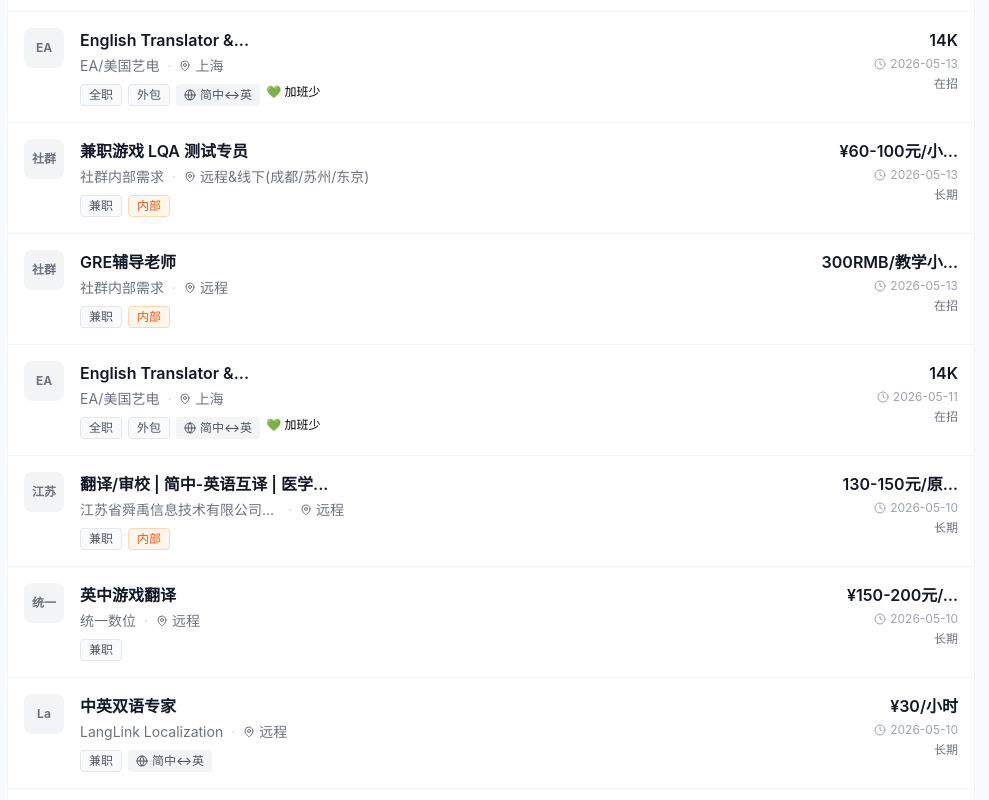
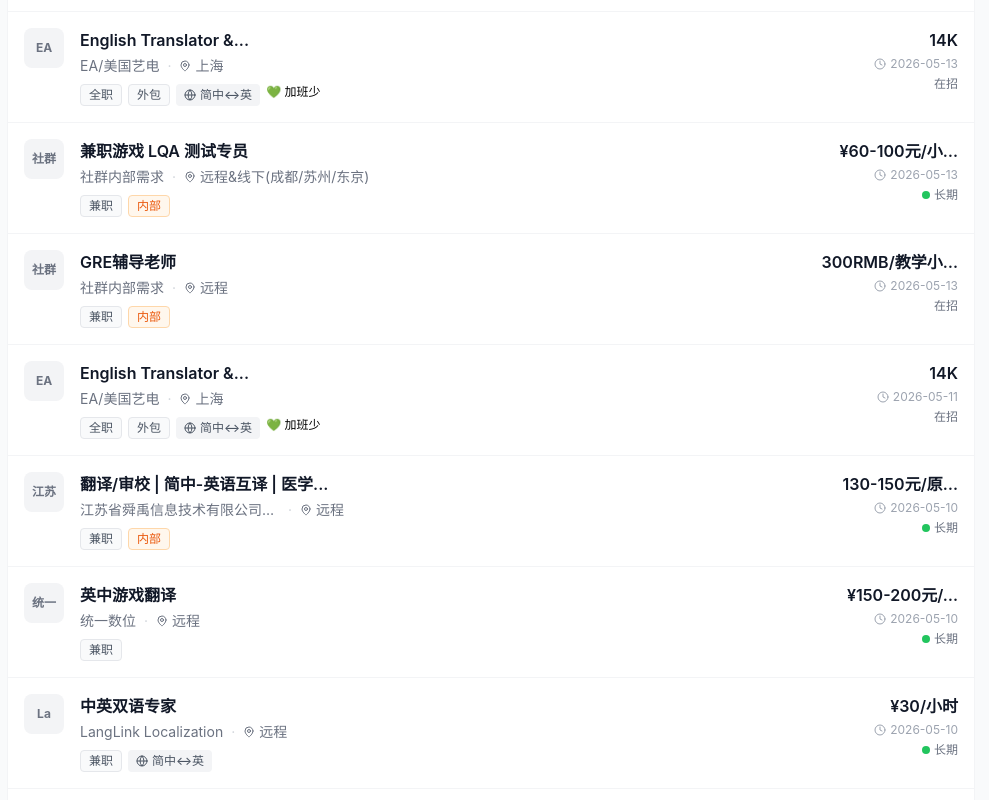
Before and after one commit to quanquan-code/remote-q-web, a React (Vite) app: page /jobs in a window 1280 px wide. Shown: the part 860-1660 px from the top of the page, without its empty margins (289-1278 px from the left). Built offline with nearby package versions, Linux system fonts and the light colour scheme.

Commit message:
feat(frontend): status dots + expired card gray bg
- 急招: red dot + gray text
- 长期: green dot + gray text
- 已过期: gray dot + gray text + card bg-gray-100
- 已招到: ✅ + gray text
- 在招: plain gray text

```diff
--- a/src/pages/Jobs.jsx
+++ b/src/pages/Jobs.jsx
@@ -443,12 +443,15 @@ const Jobs = () => {
 
               {filteredJobs.length > 0 ? (
                 <div className="divide-y divide-gray-100">
-                  {filteredJobs.map(job => (
-                    <div
-                      key={job.id}
-                      onClick={() => navigate(`/job/${job.id}`)}
-                      className="px-4 py-4 flex items-start justify-between group hover:bg-gray-50 transition-colors cursor-pointer"
-                    >
+                  {filteredJobs.map(job => {
+                    const jobStatus = getDeadlineStatus(job.deadline, job.postedAt);
+                    const isExpired = jobStatus === 'expired';
+                    return (
+                      <div
+                        key={job.id}
+                        onClick={() => navigate(`/job/${job.id}`)}
+                        className={`px-4 py-4 flex items-start justify-between group hover:bg-gray-50 transition-colors cursor-pointer ${isExpired ? 'bg-gray-100' : ''}`}
+                      >
                       <div className="flex items-start gap-4 flex-1 min-w-0">
                         <div className="w-10 h-10 rounded-lg bg-gray-100 flex items-center justify-center shrink-0 text-xs font-bold text-gray-500">
                           {job.company?.slice(0, 2) || '公司'}
@@ -518,43 +521,47 @@ const Jobs = () => {
                         {(() => {
                           const status = getDeadlineStatus(job.deadline, job.postedAt);
 
-                          // 已招到
+                          // 已招到：✅
                           if (status === 'filled') {
                             return (
                               <div className="mt-1 flex items-center justify-end gap-1 text-xs text-gray-500">
+                                <span>✅</span>
                                 <span>已招到</span>
                               </div>
                             );
                           }
 
-                          // 已过期
+                          // 已过期：灰点
                           if (status === 'expired') {
                             return (
                               <div className="mt-1 flex items-center justify-end gap-1 text-xs text-gray-500">
+                                <span className="w-2 h-2 rounded-full bg-gray-400"></span>
                                 <span>已过期</span>
                               </div>
                             );
                           }
 
-                          // 急招
+                          // 急招：红点
                           if (status === 'urgent') {
                             return (
                               <div className="mt-1 flex items-center justify-end gap-1 text-xs text-gray-500">
+                                <span className="w-2 h-2 rounded-full bg-red-500"></span>
                                 <span>急招</span>
                               </div>
                             );
                           }
 
-                          // 长期
+                          // 长期：绿点
                           if (status === 'longterm') {
                             return (
                               <div className="mt-1 flex items-center justify-end gap-1 text-xs text-gray-500">
+                                <span className="w-2 h-2 rounded-full bg-green-500"></span>
                                 <span>长期</span>
                               </div>
                             );
                           }
 
-                          // 在招
+                          // 在招：无点
                           return (
                             <div className="mt-1 flex items-center justify-end gap-1 text-xs text-gray-500">
                               <span>在招</span>
@@ -563,7 +570,8 @@ const Jobs = () => {
                         })()}
                       </div>
                     </div>
-                  ))}
+                  );
+                })}
                 </div>
               ) : (
                 <div className="text-center py-16">
```
